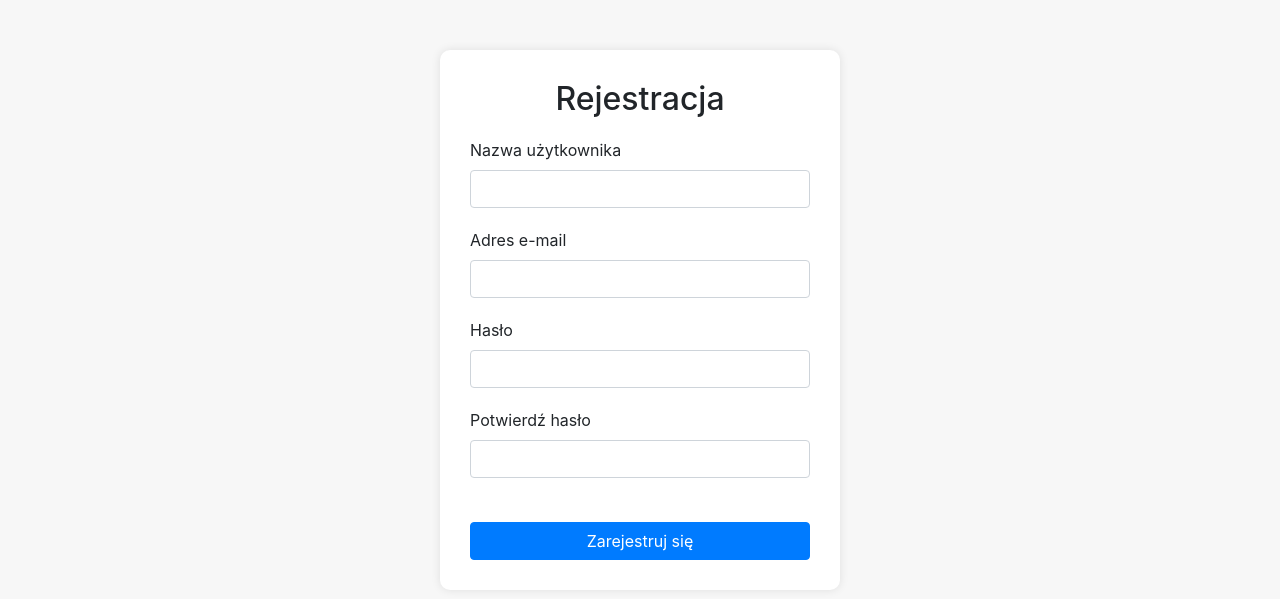
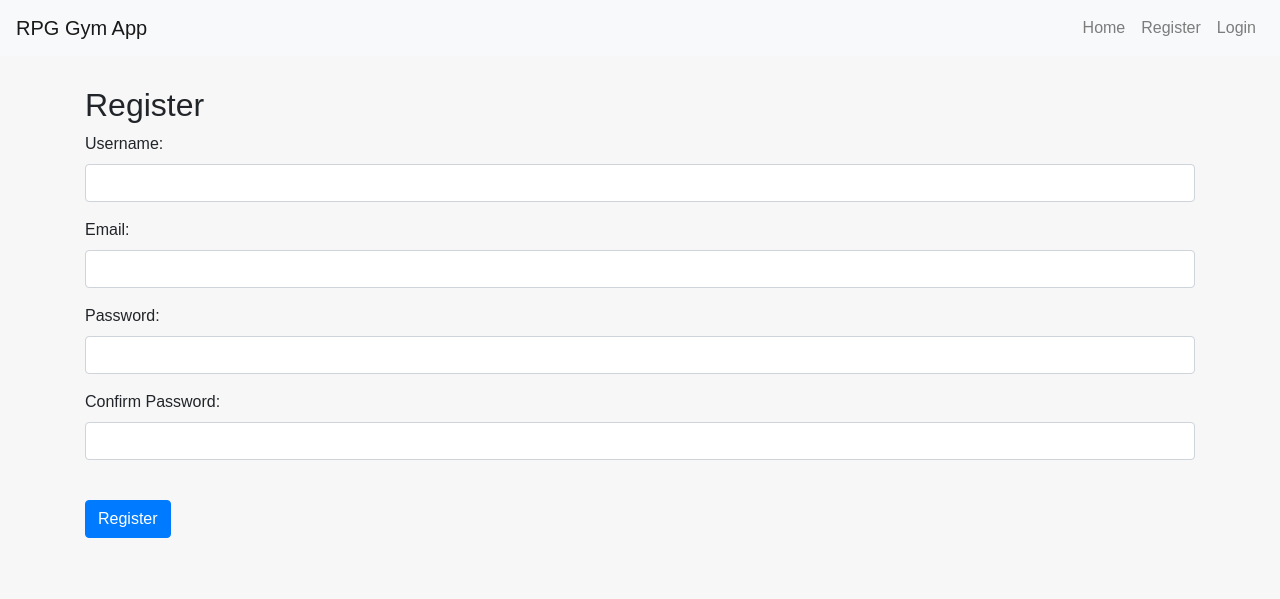
Before and after one commit to AntoniLenart/rpg_gym_app, a Flask app: page /register in a window 1280 px wide. Shown: the top 599 px of the page. Run offline with Flask 3, Linux system fonts and the light colour scheme; parts of the project's set-up code (start-up, migrations or seed data) failed here and were passed over; some libraries are stand-ins or nearby versions.

Commit message:
work work work

```diff
--- a/app/auth.py
+++ b/app/auth.py
@@ -14,11 +14,8 @@ auth = Blueprint('auth', __name__)
 
 @auth.route('/register', methods=['GET', 'POST'])
 def register():
-    if request.method == 'GET':
-        return render_template('register.html')
-
+    form = RegistrationForm()
     if request.method == 'POST':
-        form = RegistrationForm()
         recaptcha_response = request.form.get('g-recaptcha-response')
         data = {
             'secret': CONFIG.RECAPTCHA_SECRET_KEY,
@@ -28,17 +25,15 @@ def register():
         result = r.json()
 
         if result['success']:
-            user = User(username=form.username.data, email=form.email.data, password=form.password.data,
-                        xp=0, level=1)
+            print('Form validated')
+            user = User(username=form.username.data, email=form.email.data, password=form.password.data, xp=0, level=1)
             db.session.add(user)
             db.session.commit()
             flash('Registration successful!', 'success')
             return redirect(url_for('auth.login'))
         else:
-            flash('Form validation failed. Please check your inputs.', 'danger')
-    else:
-        flash('Invalid reCAPTCHA. Please try again.', 'danger')
-        return redirect(url_for('auth.login'))
+            flash('Invalid reCAPTCHA. Please try again.', 'danger')
+    return render_template('register.html', form=form)
 
 
 @auth.route('/login', methods=['GET', 'POST'])
--- /dev/null
+++ b/templates/base.html
@@ -0,0 +1,71 @@
+<!DOCTYPE html>
+<html lang="en">
+<head>
+    <meta charset="UTF-8">
+    <meta name="viewport" content="width=device-width, initial-scale=1.0">
+    <title>{% block title %}RPG Gym App{% endblock %}</title>
+    <link rel="stylesheet" href="https://maxcdn.bootstrapcdn.com/bootstrap/4.5.2/css/bootstrap.min.css">
+    <style>
+        body {
+            background-color: #f7f7f7;
+            font-family: 'Arial', sans-serif;
+        }
+        .navbar {
+            margin-bottom: 30px;
+        }
+        .hero {
+            background-image: url('https://source.unsplash.com/1600x900/?gym,fitness');
+            background-size: cover;
+            background-position: center;
+            height: 400px;
+            display: flex;
+            align-items: center;
+            justify-content: center;
+            color: white;
+            text-shadow: 2px 2px 4px #000000;
+        }
+        .hero h1 {
+            font-size: 4rem;
+        }
+        .content {
+            padding: 30px;
+        }
+    </style>
+</head>
+<body>
+    <nav class="navbar navbar-expand-lg navbar-light bg-light">
+        <a class="navbar-brand" href="{{ url_for('routes.index') }}">RPG Gym App</a>
+        <button class="navbar-toggler" type="button" data-toggle="collapse" data-target="#navbarNav" aria-controls="navbarNav" aria-expanded="false" aria-label="Toggle navigation">
+            <span class="navbar-toggler-icon"></span>
+        </button>
+        <div class="collapse navbar-collapse" id="navbarNav">
+            <ul class="navbar-nav ml-auto">
+                <li class="nav-item">
+                    <a class="nav-link" href="{{ url_for('routes.index') }}">Home</a>
+                </li>
+                <li class="nav-item">
+                    <a class="nav-link" href="{{ url_for('auth.register') }}">Register</a>
+                </li>
+                {% if current_user.is_authenticated %}
+                <li class="nav-item">
+                    <a class="nav-link" href="{{ url_for('auth.logout') }}">Logout</a>
+                </li>
+                <li class="nav-item">
+                    <a class="nav-link" href="{{ url_for('routes.index') }}">Profile</a>
+                </li>
+                {% else %}
+                <li class="nav-item">
+                    <a class="nav-link" href="{{ url_for('auth.login') }}">Login</a>
+                </li>
+                {% endif %}
+            </ul>
+        </div>
+    </nav>
+
+    {% block content %}{% endblock %}
+
+    <script src="https://code.jquery.com/jquery-3.5.1.slim.min.js"></script>
+    <script src="https://cdn.jsdelivr.net/npm/@popperjs/core@2.9.2/dist/umd/popper.min.js"></script>
+    <script src="https://maxcdn.bootstrapcdn.com/bootstrap/4.5.2/js/bootstrap.min.js"></script>
+</body>
+</html>
--- a/templates/register.html
+++ b/templates/register.html
@@ -1,68 +1,41 @@
-<!DOCTYPE html>
-<html lang="en">
-<head>
-    <meta charset="UTF-8">
-    <meta name="viewport" content="width=device-width, initial-scale=1.0">
-    <title>Rejestracja</title>
-    <script src="https://www.google.com/recaptcha/api.js" async defer></script>
-    <link rel="stylesheet" href="https://maxcdn.bootstrapcdn.com/bootstrap/4.5.2/css/bootstrap.min.css">
-    <style>
-        body {
-            background-color: #f7f7f7;
-        }
-        .register-form {
-            width: 400px;
-            margin: 50px auto;
-            padding: 30px;
-            background-color: #ffffff;
-            box-shadow: 0px 0px 10px 0px #0000001a;
-            border-radius: 10px;
-        }
-        .register-form h2 {
-            margin-bottom: 20px;
-            text-align: center;
-        }
-        .form-group {
-            margin-bottom: 20px;
-        }
-        .btn-register {
-            width: 100%;
-        }
-    </style>
-</head>
-<body>
-    <div class="register-form">
-        <h2>Rejestracja</h2>
+{% extends "base.html" %}
+
+{% block title %}Register{% endblock %}
+
+{% block content %}
+<div class="container">
+    <h2>Register</h2>
     <form id="registerForm" method="POST" action="{{ url_for('auth.register') }}">
+        {{ form.hidden_tag() }}
         <div class="form-group">
-                <label for="username">Nazwa użytkownika</label>
-                <input type="text" class="form-control" id="username" name="username" required>
+            <label for="username">Username:</label>
+            {{ form.username(class_="form-control") }}
         </div>
         <div class="form-group">
-                <label for="email">Adres e-mail</label>
-                <input type="email" class="form-control" id="email" name="email" required>
+            <label for="email">Email:</label>
+            {{ form.email(class_="form-control") }}
         </div>
         <div class="form-group">
-                <label for="password">Hasło</label>
-                <input type="password" class="form-control" id="password" name="password" required>
+            <label for="password">Password:</label>
+            {{ form.password(class_="form-control") }}
         </div>
         <div class="form-group">
-                <label for="confirm_password">Potwierdź hasło</label>
-                <input type="password" class="form-control" id="confirm_password" name="confirm_password" required>
+            <label for="password2">Confirm Password:</label>
+            {{ form.password2(class_="form-control") }}
         </div>
         <div class="g-recaptcha" data-sitekey="6LckD6EfAAAAAKqk5lcYli_Get0k-ZzNQxADIA4q"></div>
         <br/>
-            <button type="submit" class="btn btn-primary btn-register">Zarejestruj się</button>
+        <button type="submit" class="btn btn-primary btn-register" onclick="validateRecaptcha()">Register</button>
     </form>
 </div>
+<script src="https://www.google.com/recaptcha/api.js" async defer></script>
 <script>
-        document.getElementById('registerForm').addEventListener('submit', function(event) {
+    function validateRecaptcha() {
         var response = grecaptcha.getResponse();
         if(response.length === 0) {
             event.preventDefault();
             alert('Please complete the reCAPTCHA');
         }
-        });
+    }
 </script>
-</body>
-</html>
+{% endblock %}
```
Also changed, not shown: templates/index.html (+3 -63 lines), templates/login.html (+6 -11 lines). Lines whose indentation alone changed are shown as unchanged.
